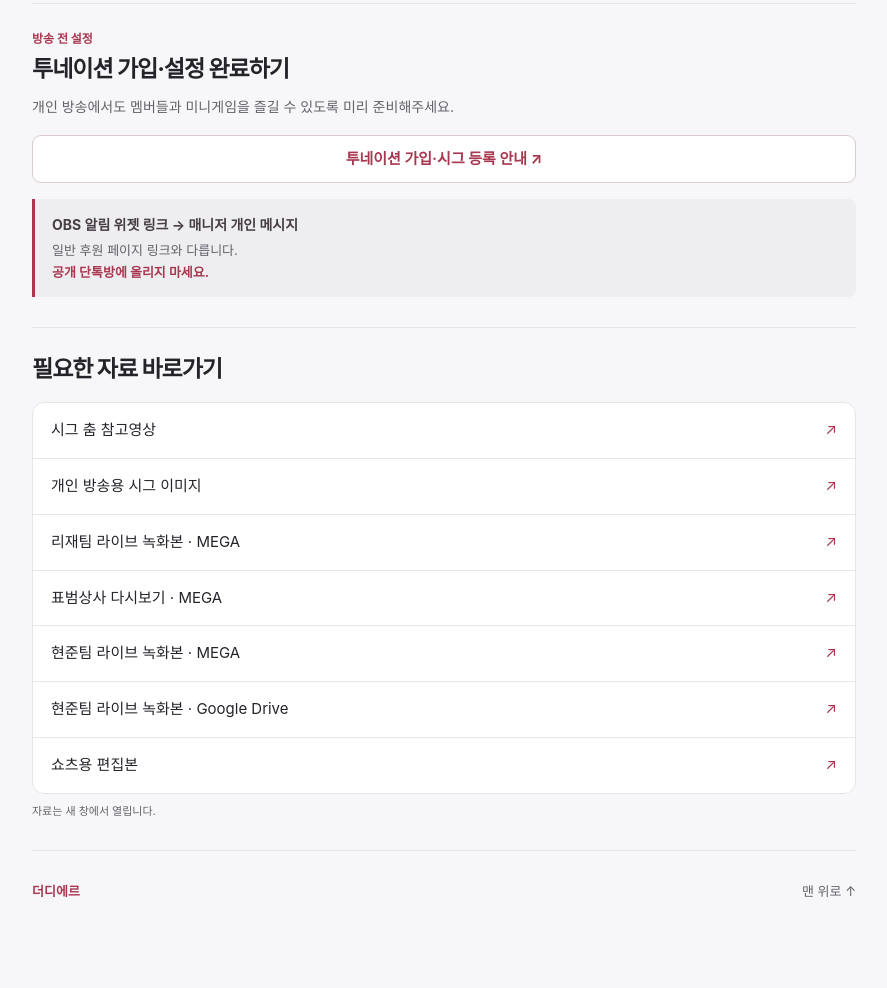
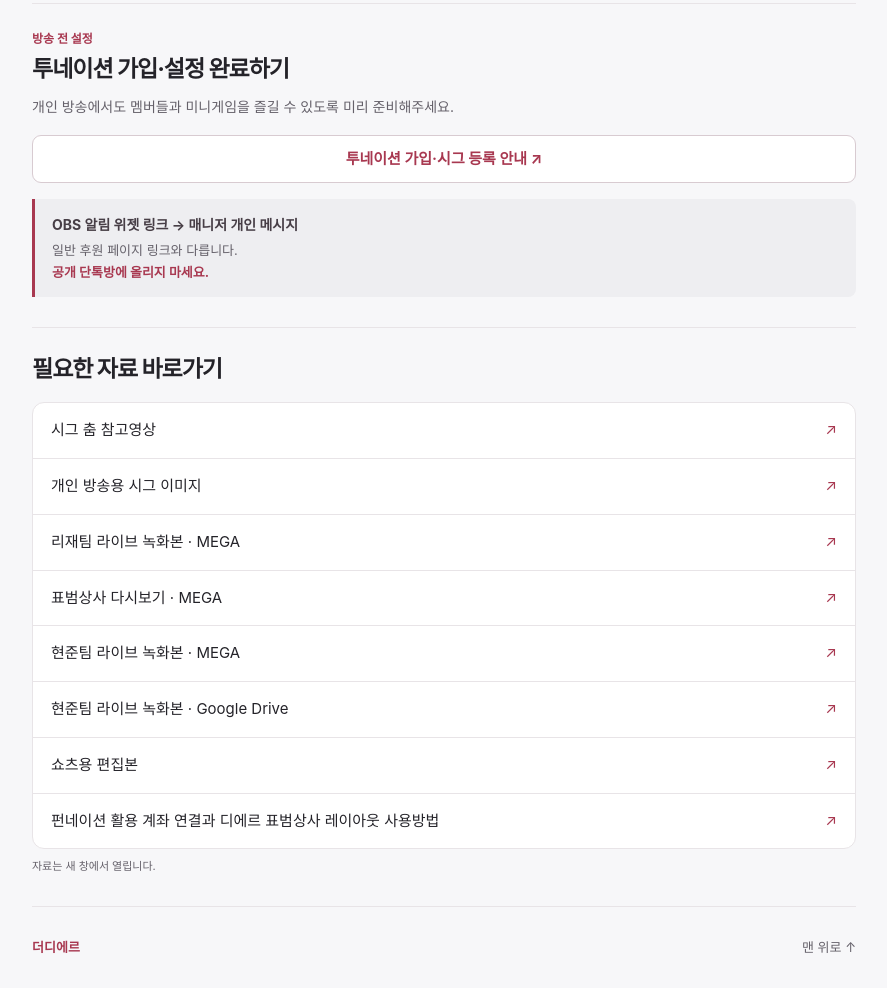
Before and after one commit to thediere-ops/diere-member-guide, a plain HTML site: page index.html in a window 1280 px wide. Shown: the part 3340-4328 px from the top of the page, without its empty margins (196-1083 px from the left). Before the commit the page ends 4272 px from the top, so only its background shows below. Drawn offline with Linux system fonts and the light colour scheme; no server answers.

Commit message:
Add Funnation tutorial to member resources

```diff
--- a/index.html
+++ b/index.html
@@ -52,6 +52,7 @@
 <a href="https://mega.nz/folder/OhhjyawQ#z-xZOc5EqNd-qL4N1SAkTg" target="_blank" rel="noopener noreferrer">현준팀 라이브 녹화본 · MEGA <span>↗</span></a>
 <a href="https://drive.google.com/drive/folders/1TCZTMGSbcMX5_nc1yk9X2jCD67-1eY3U" target="_blank" rel="noopener noreferrer">현준팀 라이브 녹화본 · Google Drive <span>↗</span></a>
 <a href="https://mega.nz/folder/zkI2gKoQ#JZUVz2ED4AOV3agDWNF_uA" target="_blank" rel="noopener noreferrer">쇼츠용 편집본 <span>↗</span></a>
+<a href="https://diere-panther-alerts.fly.dev/funnation-tutorial" target="_blank" rel="noopener noreferrer">펀네이션 활용 계좌 연결과 디에르 표범상사 레이아웃 사용방법 <span>↗</span></a>
 </div><p class="link-note">자료는 새 창에서 열립니다.</p></section>
 
 <footer><strong>더디에르</strong><a href="#">맨 위로 ↑</a></footer>
```
